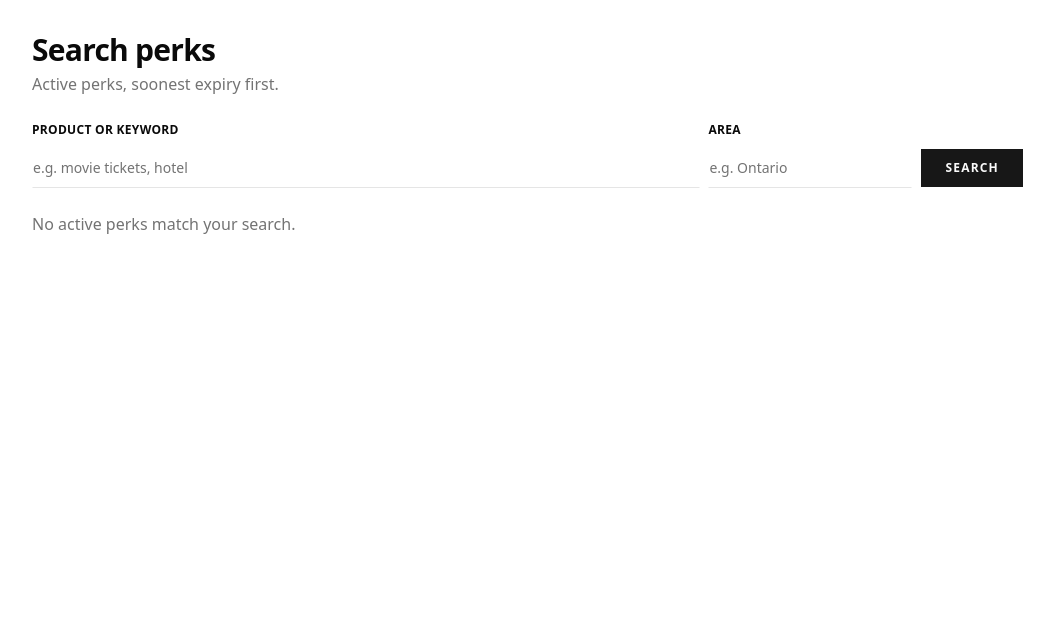
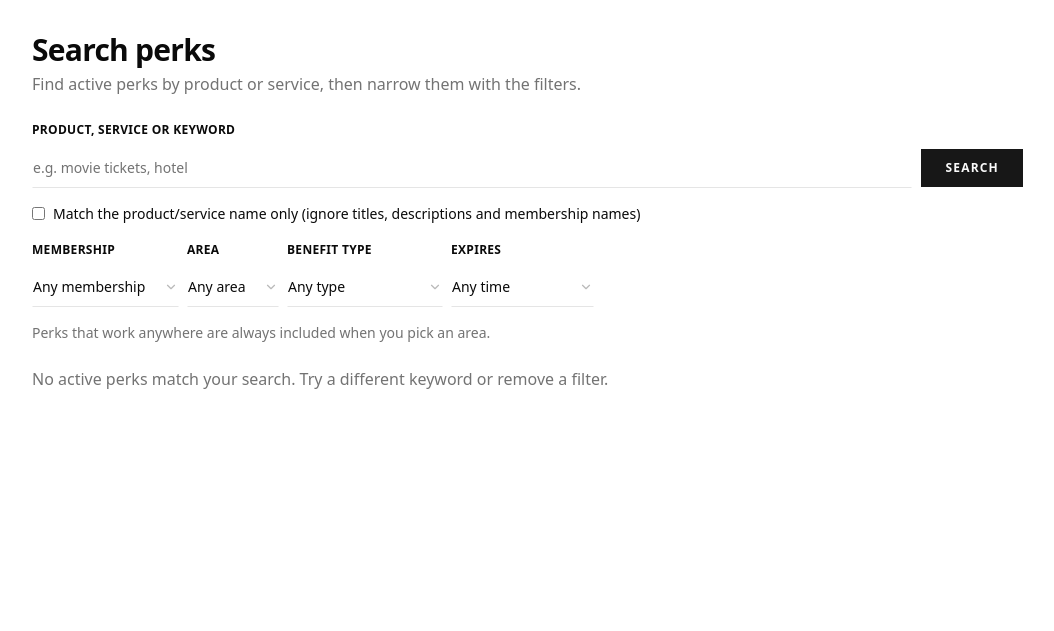
Before and after one commit to Sysc4806-Project-Group-13/perk-manager, a Spring Boot app: page /perks in a window 1280 px wide. Shown: the part 57-688 px from the top of the page, without its empty margins (112-1166 px from the left). Run offline with Spring Boot 4, Linux system fonts and the light colour scheme; data that the repository does not hold is empty; database files in the repository are not loaded.

Commit message:
Edited perks.html so that filtering options appear on the web page.
Also added new tests to test the new search and filter features. Old ones in PerkControllerTest.java were edited due to the change in function signature in PerkController.

```diff
--- a/src/main/resources/templates/perks.html
+++ b/src/main/resources/templates/perks.html
@@ -8,30 +8,82 @@
     <section class="flex flex-col gap-6">
         <div class="flex flex-col gap-1">
             <h1 class="text-3xl font-semibold tracking-tight">Search perks</h1>
-            <p class="text-muted-foreground">Active perks, soonest expiry first.</p>
+            <p class="text-muted-foreground">Find active perks by product or service, then narrow them with the filters.</p>
         </div>
 
-        <form th:action="@{/perks}" method="get" class="flex flex-wrap items-end gap-2">
+        <form th:action="@{/perks}" method="get" class="flex flex-col gap-4">
+            <!-- Row 1: search box with product autocomplete -->
+            <div class="flex flex-wrap items-end gap-2">
                 <div class="grid flex-1 gap-2">
-                <label class="label" for="q">Product or keyword</label>
-                <input class="input" type="search" id="q" name="q" th:value="${q}"
-                       placeholder="e.g. movie tickets, hotel">
+                    <label class="label" for="q">Product, service or keyword</label>
+                    <input class="input" type="search" id="q" name="q" th:value="${q}" list="product-suggestions"
+                           autocomplete="off" placeholder="e.g. movie tickets, hotel">
+                    <datalist id="product-suggestions">
+                        <option th:each="name : ${options.productNames}" th:value="${name}"></option>
+                    </datalist>
                 </div>
+                <button type="submit" class="btn">Search</button>
+                <a th:if="${filtersActive}" th:href="@{/perks}" class="btn" data-variant="ghost">Clear</a>
+            </div>
+
+            <label class="flex items-center gap-2 text-sm">
+                <input type="checkbox" name="productOnly" value="true" th:checked="${productOnly}">
+                Match the product/service name only (ignore titles, descriptions and membership names)
+            </label>
+
+            <!-- Row 2: filters -->
+            <div class="flex flex-wrap items-end gap-2">
+                <div class="grid gap-2">
+                    <label class="label" for="membershipId">Membership</label>
+                    <select class="select" id="membershipId" name="membershipId">
+                        <option value="">Any membership</option>
+                        <option th:each="m : ${options.memberships}" th:value="${m.id}" th:text="${m.name}"
+                                th:selected="${m.id == membershipId}">Visa</option>
+                    </select>
+                </div>
+
                 <div class="grid gap-2">
                     <label class="label" for="area">Area</label>
-                <input class="input" type="text" id="area" name="area" th:value="${area}"
-                       placeholder="e.g. Ontario">
+                    <select class="select" id="area" name="area">
+                        <option value="">Any area</option>
+                        <option th:each="a : ${options.areas}" th:value="${a}" th:text="${a}"
+                                th:selected="${#strings.equalsIgnoreCase(a, area)}">Ontario</option>
+                    </select>
                 </div>
+
+                <div class="grid gap-2">
+                    <label class="label" for="discountType">Benefit type</label>
+                    <select class="select" id="discountType" name="discountType">
+                        <option value="">Any type</option>
+                        <option th:each="t : ${discountTypes}" th:value="${t.name()}"
+                                th:text="${#strings.capitalize(#strings.toLowerCase(#strings.replace(t.name(), '_', ' ')))}"
+                                th:selected="${t == discountType}">Percentage</option>
+                    </select>
+                </div>
+
+                <div class="grid gap-2">
+                    <label class="label" for="expiring">Expires</label>
+                    <select class="select" id="expiring" name="expiring">
+                        <option value="">Any time</option>
+                        <option value="30" th:selected="${expiring == 30}">Within 30 days</option>
+                        <option value="90" th:selected="${expiring == 90}">Within 90 days</option>
+                        <option value="180" th:selected="${expiring == 180}">Within 6 months</option>
+                    </select>
+                </div>
+
                 <label class="flex items-center gap-2 text-sm" th:if="${loggedIn}">
                     <input type="checkbox" name="mine" value="true" th:checked="${mine}">
                     Only my memberships
                 </label>
-            <button type="submit" class="btn">Search</button>
+            </div>
+            <p class="text-sm text-muted-foreground">Perks that work anywhere are always included when you pick an area.</p>
         </form>
 
         <p th:if="${#lists.isEmpty(rows)}" class="text-muted-foreground">
-            No active perks match your search.
+            No active perks match your search. Try a different keyword or remove a filter.
         </p>
+        <p th:unless="${#lists.isEmpty(rows)}" class="text-sm text-muted-foreground"
+           th:text="${#lists.size(rows)} + (${#lists.size(rows)} == 1 ? ' perk found' : ' perks found')">3 perks found</p>
 
                 <div class="overflow-x-auto" th:unless="${#lists.isEmpty(rows)}">
             <table class="table">
```
Also changed, not shown: 4 other files. Lines whose indentation alone changed are shown as unchanged.
